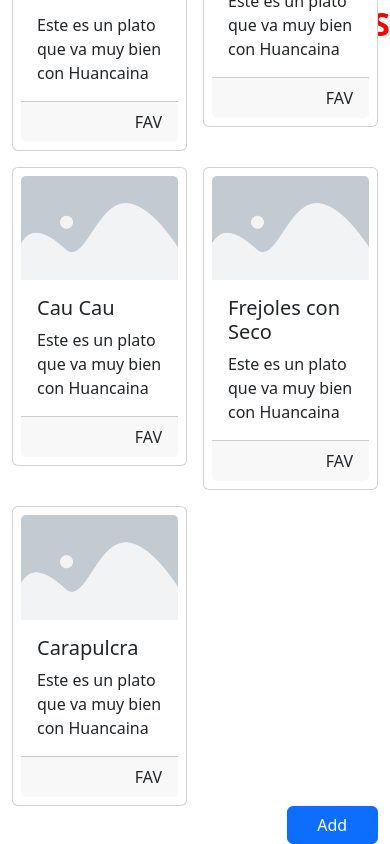
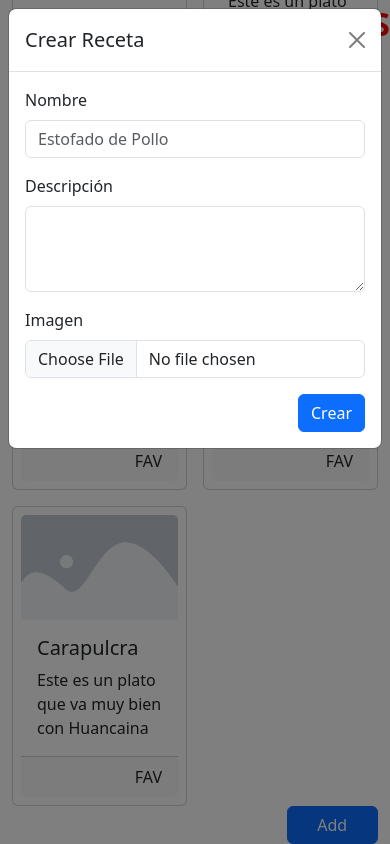
Before and after one commit to AntonyPalacios/app-recetas-front, a React (Create React App) app: page / in a window 390 px wide. Both pictures are taken after a click on the button "Add". Shown: the part 374-1218 px from the top of the page. Built offline with nearby package versions, Linux system fonts and the light colour scheme.

Commit message:
Crear Modal para insertar nueva receta

```diff
--- a/package.json
+++ b/package.json
@@ -7,6 +7,7 @@
     "@testing-library/react": "^13.4.0",
     "@testing-library/user-event": "^13.5.0",
     "bootstrap": "^5.3.3",
+    "formik": "^2.4.6",
     "react": "^18.3.1",
     "react-dom": "^18.3.1",
     "react-redux": "^9.1.2",
--- a/src/App.js
+++ b/src/App.js
@@ -1,12 +1,15 @@
 import logo from './assets/logo.png'
 import QueryBar from "./components/QueryBar";
 import Card from "./components/Card";
-import {selectRecipes} from "./features/recipes";
-import {useSelector} from "react-redux";
+import {selectRecipes, isModalOpen} from "./features/recipes";
+import {useSelector, useDispatch} from "react-redux";
 import RecipeModal from "./components/RecipeModal";
 
 function App() {
     const recipes = useSelector(selectRecipes)
+    const show = useSelector(isModalOpen)
+    const dispatch = useDispatch()
+
     return (
         <div className="container">
             <div className="text-center my-2">
@@ -18,8 +21,14 @@ function App() {
             </div>
             <div className="row">
                 <div className="col">
-                    <button className="btn col-3 col-md-2 col-lg-1 btn-primary float-end" type="button" data-bs-toggle="modal" data-bs-target="#recipeModal">Add</button>
-                    <RecipeModal/>
+                    <button className="btn col-3 col-md-2 col-lg-1 btn-primary float-end"
+                            type="button"
+                            data-bs-toggle="modal"
+                            data-bs-target="#recipeModal"
+                            onClick={() => dispatch({type: 'modal/showModal'})}
+                    >Add
+                    </button>
+                    <RecipeModal show={show}/>
                 </div>
             </div>
         </div>
--- a/src/components/Card.js
+++ b/src/components/Card.js
@@ -1,13 +1,19 @@
 import imagePlaceholder from '../assets/imagePlaceholder.png'
 
+const reduceDescription = (description) => {
+    if (description.length > 100) {
+        return description.substring(0, 100).concat("...")
+    }
+    return description
+}
 const Card = ({recipe}) => {
     return (
         <div className="col">
-            <div className="card p-2">
+            <div className="card p-2 h-100">
                 <img src={imagePlaceholder} className="card-img-top" alt="Comida"/>
                 <div className="card-body">
                     <h5 className="card-title">{recipe.title}</h5>
-                    <p className="card-text">{recipe.description}</p>
+                    <p className="card-text">{reduceDescription(recipe.description)}</p>
                 </div>
                 <div className="card-footer text-end">
                     FAV
--- /dev/null
+++ b/src/components/RecipeForm.js
@@ -0,0 +1,57 @@
+import {useFormik} from "formik";
+import {useDispatch} from "react-redux";
+import {useRef} from "react";
+
+const RecipeForm = () => {
+    const imageRef = useRef(null);
+    const dispatch = useDispatch()
+    const formik = useFormik({
+        initialValues: {
+            title: '',
+            description: '',
+            image: null
+        },
+        onSubmit: (values, {resetForm}) => {
+            console.log(values)
+            dispatch({
+                type: 'recipe/add', payload: {
+                    id: Date.now().toString(36),
+                    ...values
+                }
+            })
+            resetForm()
+            if (imageRef.current) {
+                imageRef.current.value = null;
+            }
+        },
+    })
+
+    return (
+        <form onSubmit={formik.handleSubmit}>
+            <div className="mb-3">
+                <label htmlFor="recipeTitle" className="form-label">Nombre</label>
+                <input type="text" className="form-control" id="recipeTitle"
+                       placeholder="Estofado de Pollo"
+                       {...formik.getFieldProps('title')}/>
+            </div>
+            <div className="mb-3">
+                <label htmlFor="recipeDescription" className="form-label">Descripción</label>
+                <textarea rows="3" className="form-control" id="recipeDescription"
+                          {...formik.getFieldProps('description')}/>
+            </div>
+            <div className="mb-3">
+                <label htmlFor="recipeImage" className="form-label">Imagen</label>
+                <input type="file"
+                       name="image"
+                       className="form-control" id="recipeImage"
+                       ref={imageRef}
+                       onChange={(event) => {
+                           formik.setFieldValue('image', event.currentTarget.files[0]);
+                       }}/>
+            </div>
+            <button className="btn btn-primary float-end" data-bs-dismiss="modal" type="submit">Crear</button>
+        </form>
+    )
+}
+
+export default RecipeForm
--- a/src/components/RecipeModal.js
+++ b/src/components/RecipeModal.js
@@ -1,11 +1,19 @@
-const RecipeModal = () => {
+import RecipeForm from "./RecipeForm";
+
+const RecipeModal = ({show}) => {
     return (
-        <div className="modal" id="recipeModal">
-            <div className="modal-dialog modal-fullscreen-md-down">
+        <div className={`modal fade ${show ? 'show' : ''}`}
+             style={{display: show ? 'block' : 'none'}}
+             id="recipeModal" tabIndex="-1">
+            <div className="modal-dialog">
                 <div className="modal-content">
-                    <div className="modal-header">HEADER</div>
-                    <div className="modal-body">BODY</div>
-                    <div className="modal-footer">Footer</div>
+                    <div className="modal-header">
+                        <h5 className="modal-title">Crear Receta</h5>
+                        <button type="button" className="btn-close" data-bs-dismiss="modal" aria-label="Close"></button>
+                    </div>
+                    <div className="modal-body">
+                        <RecipeForm/>
+                    </div>
                 </div>
             </div>
         </div>
--- a/src/features/recipes.js
+++ b/src/features/recipes.js
@@ -1,48 +1,64 @@
-
-
 export const selectRecipes = state => {
-    const {recipes} = state
-    return recipes
+    const {recipes: {entities}} = state
+    return entities
 }
 
+export const isModalOpen = state => state.recipes.isModalOpen
+
 const initialState = {
-    recipes:[{
-        id:1,
-        title:'Arroz con Pollo',
+    recipes: {
+        entities: [{
+            id: 1,
+            title: 'Arroz con Pollo',
             image: '../assets/arrozPollo.jpeg',
             description: 'Este es un plato que va muy bien con Huancaina'
-    },{
-        id:2,
-        title:'Aji de Pollo',
+        }, {
+            id: 2,
+            title: 'Aji de Pollo',
             image: '../assets/ajiPollo.jpeg',
             description: 'Este es un plato que va muy bien con Huancaina'
-    },{
-        id:3,
-        title:'Cau Cau',
+        }, {
+            id: 3,
+            title: 'Cau Cau',
             image: null,
             description: 'Este es un plato que va muy bien con Huancaina'
-    },{
-        id:4,
-        title:'Frejoles con Seco',
+        }, {
+            id: 4,
+            title: 'Frejoles con Seco',
             image: null,
             description: 'Este es un plato que va muy bien con Huancaina'
-    },{
-        id:5,
-        title:'Carapulcra',
+        }, {
+            id: 5,
+            title: 'Carapulcra',
             image: '../assets/carapulcra.jpeg',
             description: 'Este es un plato que va muy bien con Huancaina'
-    }]
+        }],
+        isModalOpen: false
+    }
 }
 
-export const reducer = (state=initialState, action) =>{
-    switch (action.type){
-        case 'recipe/add':{
-            return{
-                ...state
+export const reducer = (state = initialState, action) => {
+    switch (action.type) {
+        case 'recipe/add': {
+            return {
+                ...state,
+                recipes: {
+                    ...state.recipes,
+                    entities: [...state.recipes.entities, action.payload]
                 }
             }
-        case 'recipe/get':{
+        }
+        case 'recipe/get': {
             return state
+        }
+        case 'modal/showModal': {
+            return {
+                ...state,
+                recipes: {
+                    ...state.recipes,
+                    isModalOpen: !state.recipes.isModalOpen
+                }
+            }
         }
         default:
             return state
--- a/src/index.js
+++ b/src/index.js
@@ -4,6 +4,7 @@ import './index.css';
 import App from './App';
 import reportWebVitals from './reportWebVitals';
 import 'bootstrap/dist/css/bootstrap.min.css';
+import 'bootstrap/dist/js/bootstrap.bundle.min.js';
 import {createStore} from "redux";
 import {Provider} from "react-redux";
 import {reducer} from "./features/recipes";
```
Also changed, not shown: 1 other file (tests, documents, lock files or other folders). Lines whose indentation alone changed are shown as unchanged.
